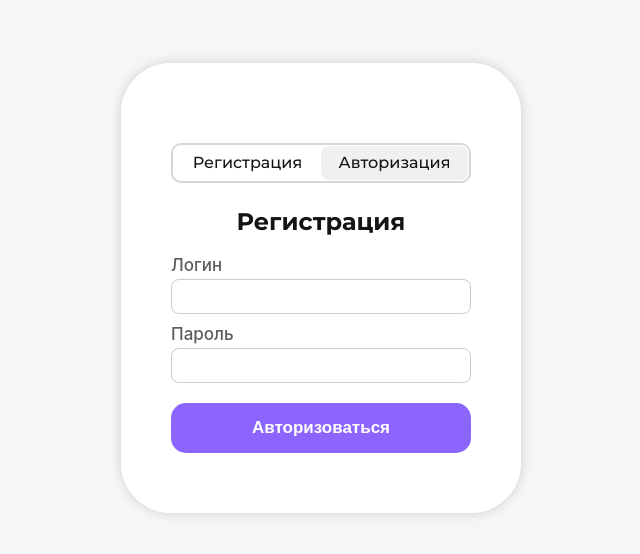
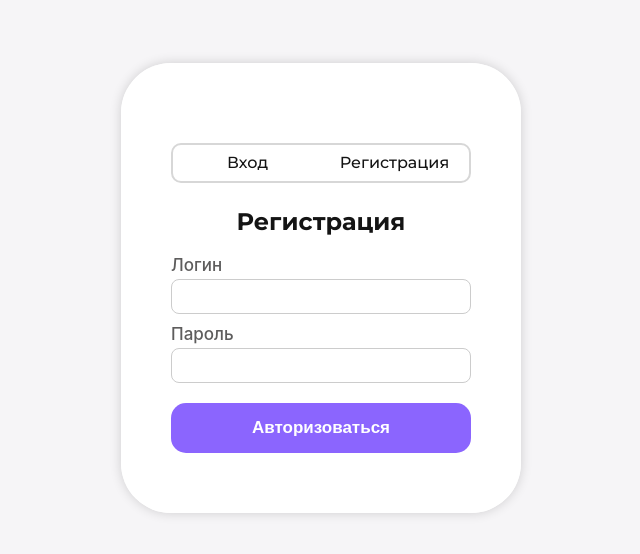
Before and after one commit to milkhunters/hahaton-frontend, a Vue app: page /login in a window 1280 px wide. Shown: the part 112-666 px from the top of the page, without its empty margins (319-959 px from the left). Built offline with nearby package versions, Linux system fonts and the light colour scheme; a web font is replaced by a local one.

Commit message:
fix login router

```diff
--- a/src/components/login/login.vue
+++ b/src/components/login/login.vue
@@ -4,10 +4,10 @@
     <div class="reg">
       <div class="reg_data">
         <div class="reg_change">
-          <a href="reg.html" class="reg_change_button"
-          >Регистрация</a
-          >
-          <a href="#" class="reg_change_button active_change_button">Авторизация</a>
+
+          <router-link :to="{name: 'login'}" class="reg_change_button">Вход</router-link>
+          <router-link :to="{name: 'registration'}" class="reg_change_button">Регистрация</router-link>
+
         </div>
         <h1 class="reg_data_title">Регистрация</h1>
         <form id="login" method="POST">
```
